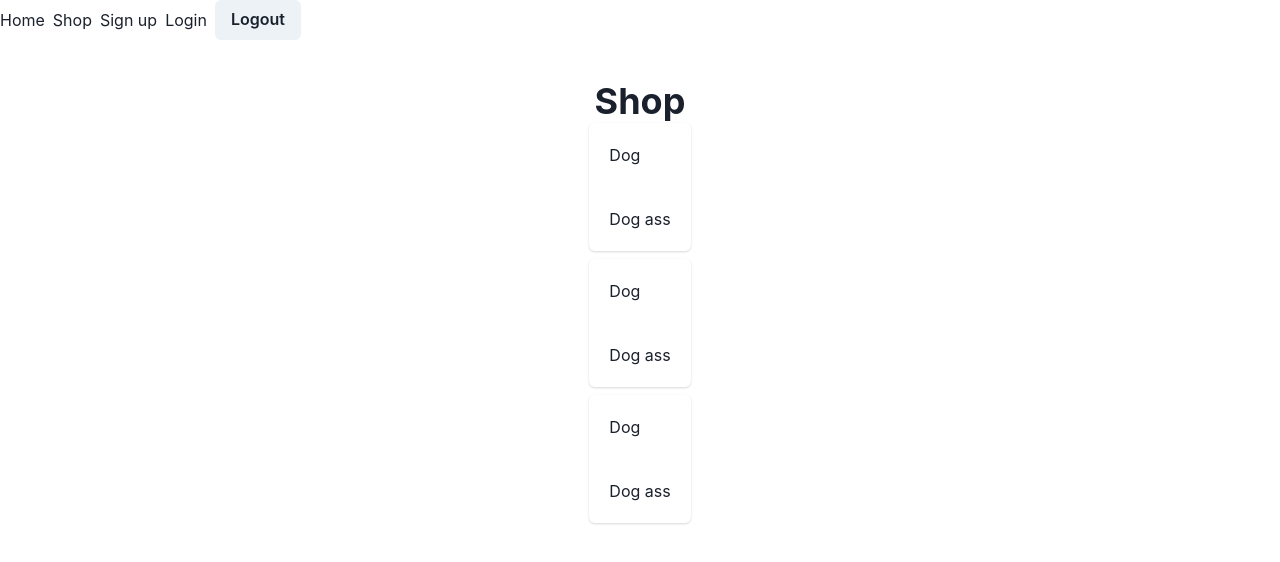
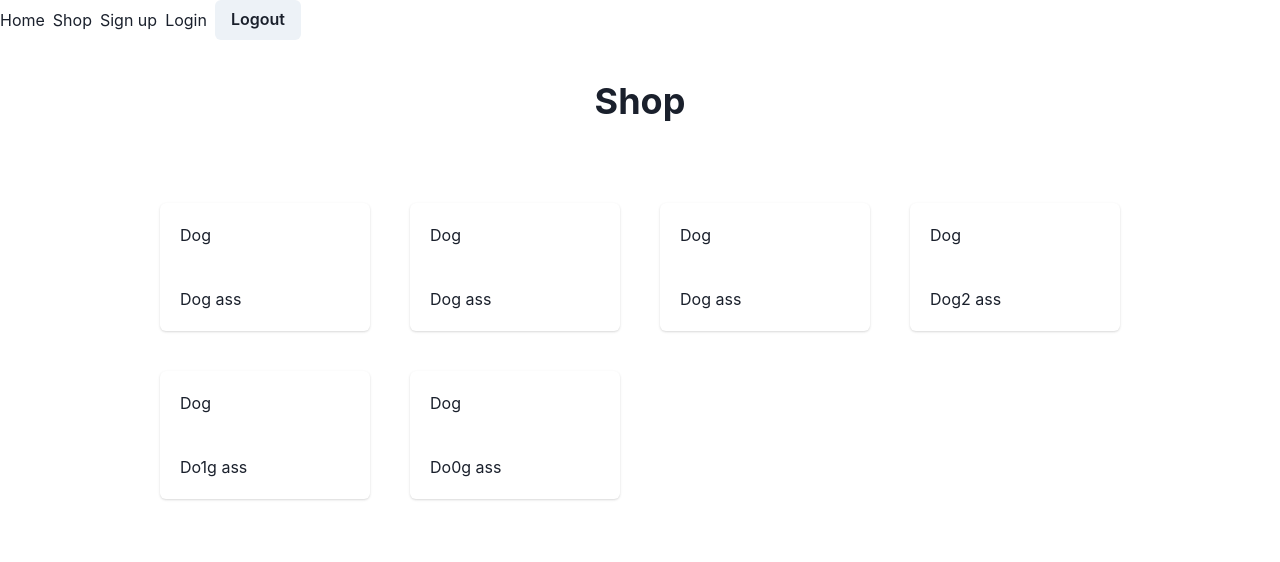
Before and after one commit to Hat-Skeleton/IT703Assignment1, a React (Create React App) app in the folder frontend/: page /shop in a window 1280 px wide. Shown: the top 562 px of the page. Built offline with nearby package versions, Linux system fonts and the light colour scheme; sample sign-in values are in the browser's storage.

Commit message:
shop items working

```diff
--- a/frontend/src/pages/shop/Shop.tsx
+++ b/frontend/src/pages/shop/Shop.tsx
@@ -1,28 +1,46 @@
 import React from "react";
-import { useLoaderData } from "react-router-dom";
-import { Heading, VStack, Card, CardHeader, CardBody } from "@chakra-ui/react";
+import { useLoaderData, useNavigate } from "react-router-dom";
+import {
+  Heading,
+  VStack,
+  Card,
+  CardHeader,
+  CardBody,
+  SimpleGrid,
+  GridItem,
+  Box,
+} from "@chakra-ui/react";
 import { ShopItem } from "../../components/Types";
 
 export const Shop = () => {
   const shopItems = useLoaderData() as ShopItem[];
 
+  const navigate = useNavigate();
+
   const HandleSelectShopItem = (shopItemId: number) => {
-    console.log(shopItemId);
+    navigate(`/shop/${shopItemId}`);
   };
   return (
     <div>
-      <Heading textAlign={"center"}>Shop</Heading>
-      <VStack>
+      <Heading textAlign={"center"} mb={20}>
+        Shop
+      </Heading>
+      <SimpleGrid mr={40} ml={40} columns={4} spacing="40px">
         {shopItems.map((shopItem: ShopItem) => (
+          <Box>
             <Card
               onClick={() => HandleSelectShopItem(shopItem.id)}
               key={shopItem.id}
+              _hover={{
+                cursor: "pointer",
+              }}
             >
               <CardHeader>{shopItem.title}</CardHeader>
               <CardBody>{shopItem.summary}</CardBody>
             </Card>
+          </Box>
         ))}
-      </VStack>
+      </SimpleGrid>
     </div>
   );
 };
--- a/frontend/src/pages/shop/ShopLoader.ts
+++ b/frontend/src/pages/shop/ShopLoader.ts
@@ -15,5 +15,20 @@ export const ShopLoader = async () => {
       title: "Dog",
       summary: "Dog ass",
     },
+    {
+      id: 3,
+      title: "Dog",
+      summary: "Dog2 ass",
+    },
+    {
+      id: 4,
+      title: "Dog",
+      summary: "Do1g ass",
+    },
+    {
+      id: 5,
+      title: "Dog",
+      summary: "Do0g ass",
+    },
   ];
 };
```
Lines whose indentation alone changed are shown as unchanged.
